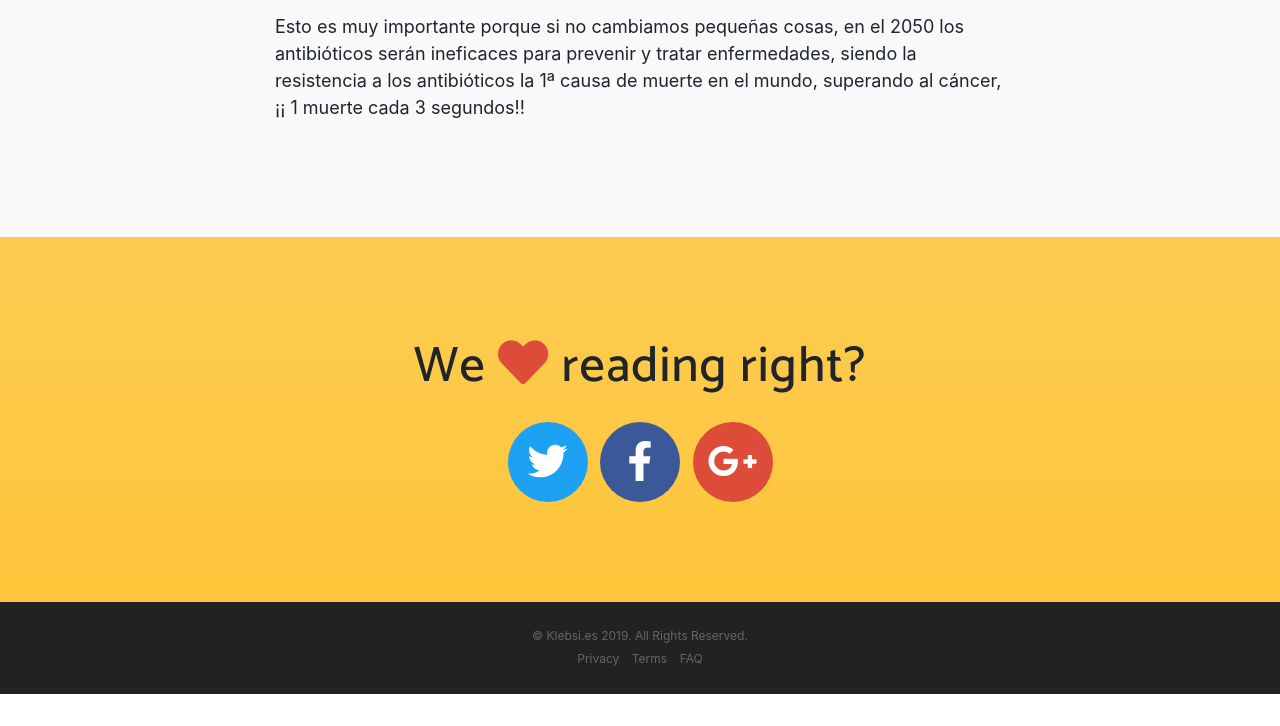
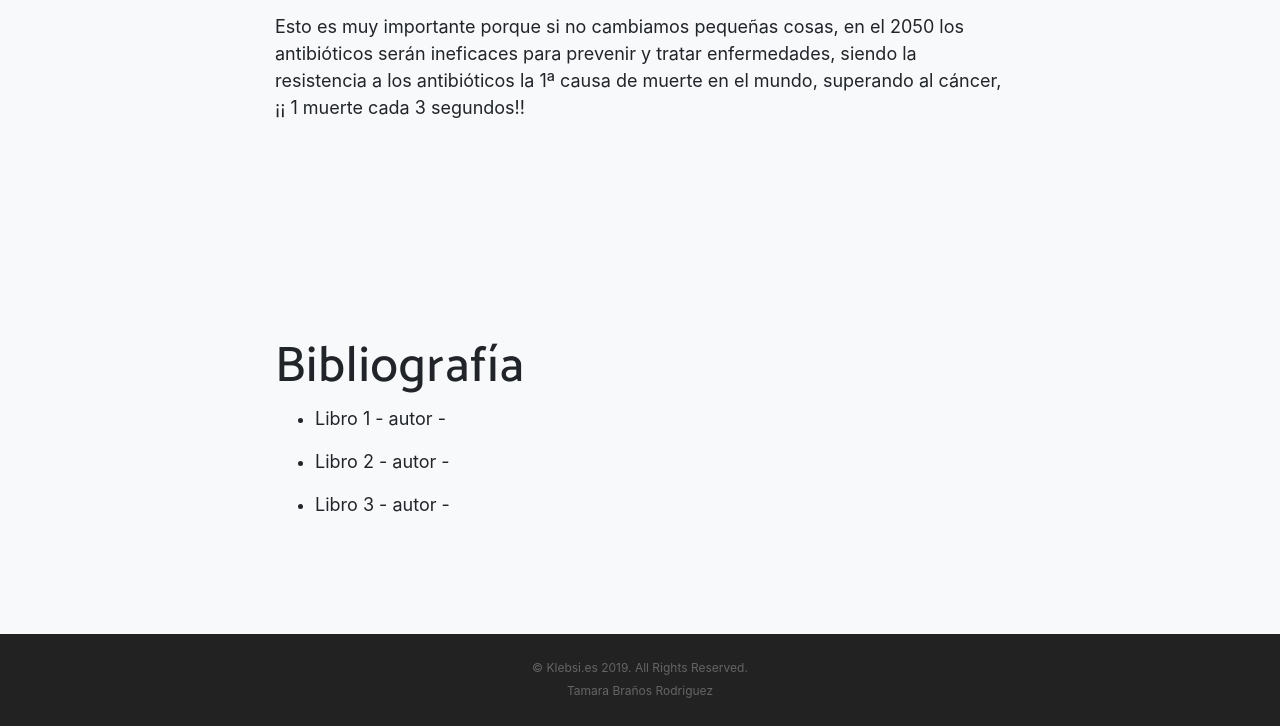
Before and after one commit to breogangf/klebsi.es, a website with bundled scripts: page www/index.html in a window 1280 px wide. Shown: the part 5594-6320 px from the top of the page. Before the commit the page ends 6288 px from the top, so only its background shows below. Built offline with nearby package versions, Linux system fonts and the light colour scheme; a web font is replaced by a local one.

Commit message:
Added author name in footer and references mock

```diff
--- a/www/index.html
+++ b/www/index.html
@@ -53,7 +53,7 @@
             <a class="nav-link js-scroll-trigger" href="#problematica">Problemática</a>
           </li>
           <li class="nav-item">
-            <a class="nav-link js-scroll-trigger" href="#contact">Bibliografía</a>
+            <a class="nav-link js-scroll-trigger" href="#bibliografia">Bibliografía</a>
           </li>
         </ul>
       </div>
@@ -309,28 +309,26 @@
     </div>
   </section>
 
-  <section class="contact bg-primary" id="contact">
+
+
+  <section class="bibliografia bg-light" id="bibliografia">
     <div class="container">
-      <h2>We
-        <i class="fas fa-heart"></i>
-        reading right?</h2>
-      <ul class="list-inline list-social">
-        <li class="list-inline-item social-twitter">
-          <a href="#">
-            <i class="fab fa-twitter"></i>
-          </a>
-        </li>
-        <li class="list-inline-item social-facebook">
-          <a href="#">
-            <i class="fab fa-facebook-f"></i>
-          </a>
-        </li>
-        <li class="list-inline-item social-google-plus">
-          <a href="#">
-            <i class="fab fa-google-plus-g"></i>
-          </a>
-        </li>
-      </ul>
+      <div class="row">
+        <div class="col-md-8 mx-auto">
+          <h2>Bibliografía</h2>
+          <ul>
+            <li>
+              <p>Libro 1 - autor -</p>
+            </li>
+            <li>
+              <p>Libro 2 - autor -</p>
+            </li>
+            <li>
+              <p>Libro 3 - autor -</p>
+            </li>
+          </ul>
+        </div>
+      </div>
     </div>
   </section>
 
@@ -339,13 +337,7 @@
       <p>&copy; Klebsi.es 2019. All Rights Reserved.</p>
       <ul class="list-inline">
         <li class="list-inline-item">
-          <a href="#">Privacy</a>
-        </li>
-        <li class="list-inline-item">
-          <a href="#">Terms</a>
-        </li>
-        <li class="list-inline-item">
-          <a href="#">FAQ</a>
+          <a href="#">Tamara Braños Rodriguez</a>
         </li>
       </ul>
     </div>
```
